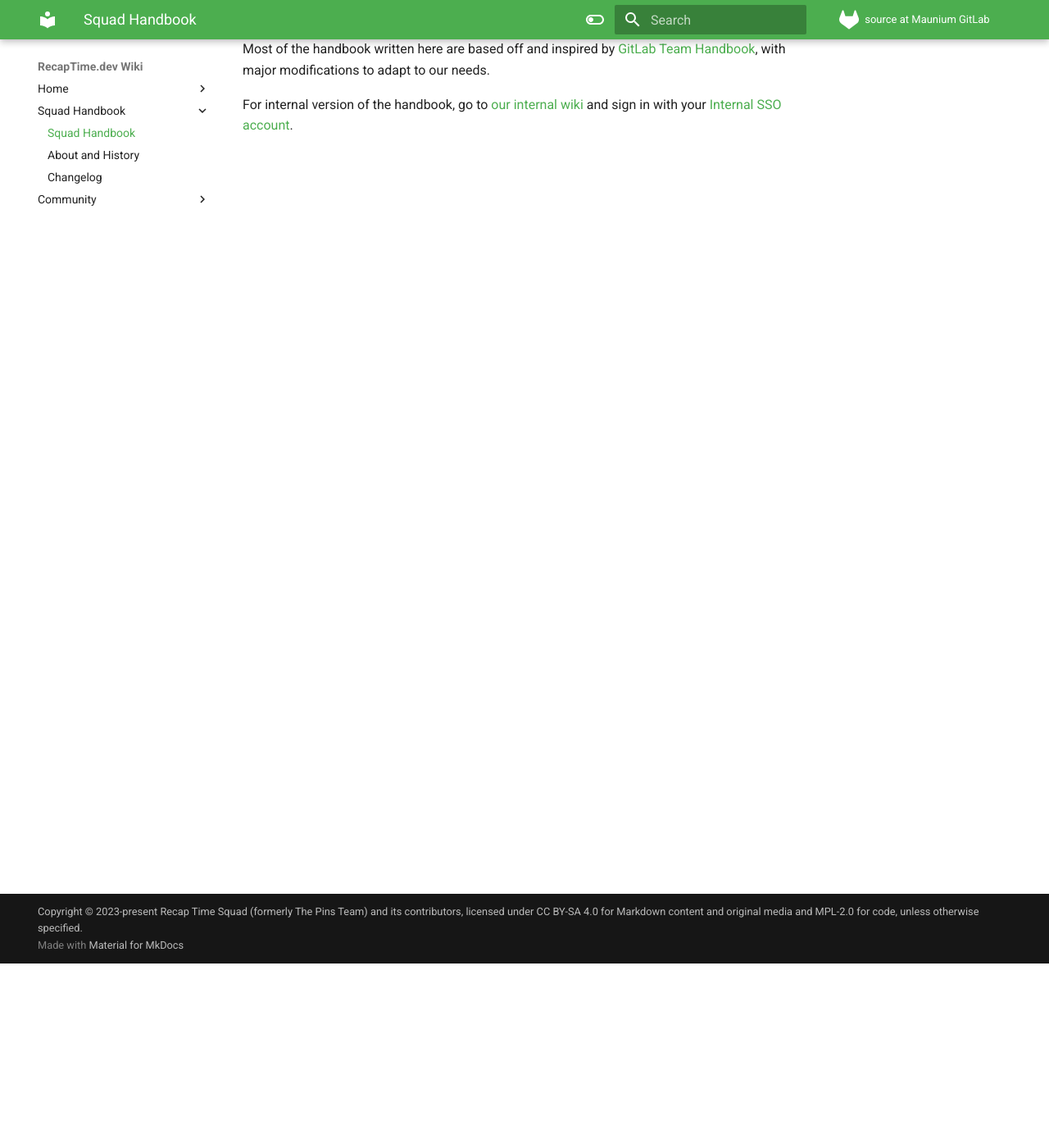
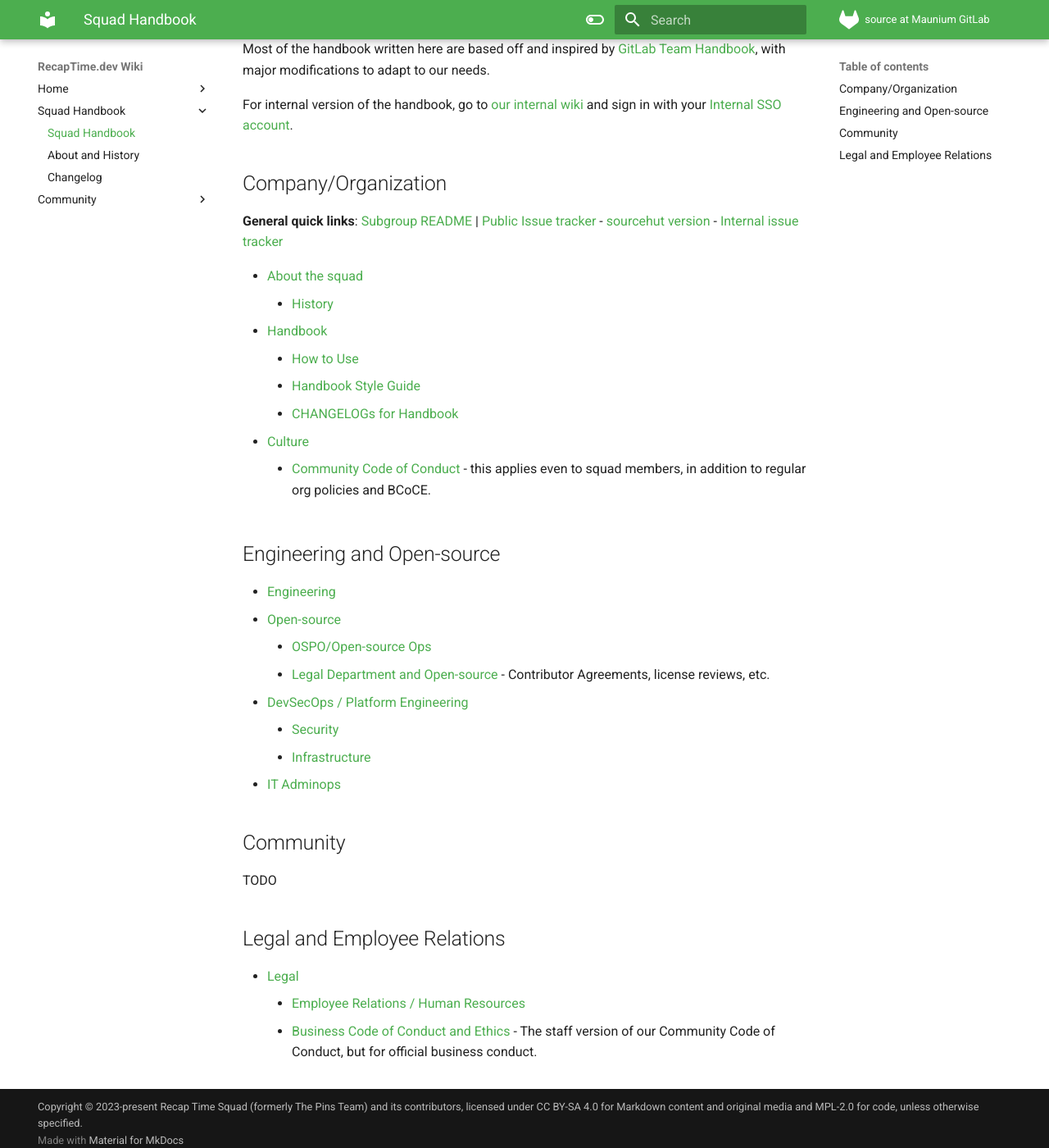
Before and after one commit to recaptime-dev/squad-wiki, an MkDocs documentation site: the page built from content/handbook/index.md, in a window 1280 px wide and 1400 px high, scrolled down 225 px. Shown: the whole window at 82% size. Built offline with MkDocs 1.6.1 and Material for MkDocs 9.7.7, drawn with Linux system fonts in a browser that asks for light colours.

Commit message:
Update handbook homepage
Original-Commit: https://mau.dev/RecapTime/squad/internal-squad-wiki/-/blob/1a8c5b470b65f7dbe30e8ec868acfac967a4e807/handbook.md
Signed-off-by: Andrei Jiroh Halili <ajhalili2006@andreijiroh.eu.org>

```diff
--- a/content/handbook/index.md
+++ b/content/handbook/index.md
@@ -6,3 +6,38 @@ As an open-source organization/company, the handbook is open to the world, and w
 Most of the handbook written here are based off and inspired by [GitLab Team Handbook](https://about.gitlab.com/handbook), with major modifications to adapt to our needs.
 
 For internal version of the handbook, go to [our internal wiki](https://internal.squad.lorebooks.eu.org/handbook) and sign in with your [Internal SSO account](./company/internal-sso.md).
+
+
+## Company/Organization
+
+**General quick links**: [Subgroup README](https://mau.dev/RecapTime/squad/gitlab-profile/blob/main/README.md) | [Public Issue tracker](https://mau.dev/RecapTime/squad/issue-tracker/issues) - [sourcehut version](https://todo.sr.ht/~recaptime-dev/) - [Internal issue tracker](https://recaptime.jetbrains.space)
+
+* [About the squad](/organization.md)
+    * [History](/organization/history.md)
+* [Handbook](/handbook/about.md)
+    * [How to Use](/handbook/handbook-usage.md)
+    * [Handbook Style Guide](/style-guide/handbook.md)
+    * [CHANGELOGs for Handbook](/handbook/changelog.md)
+* [Culture](/organization/culture)
+    * [Community Code of Conduct](/community/code-of-conduct) - this applies even to squad members, in addition to regular org policies and BCoCE.
+
+## Engineering and Open-source
+
+* [Engineering](/handbook/engineering)
+* [Open-source](/handbook/open-source)
+    * [OSPO/Open-source Ops](/handbook/open-source/office)
+    * [Legal Department and Open-source](handbook/legal/open-source) - Contributor Agreements, license reviews, etc.
+* [DevSecOps / Platform Engineering](/handbook/devsecops)
+    * [Security](/handbook/devsecops/security)
+    * [Infrastructure](/handbook/infra)
+* [IT Adminops](/handbook/it-adminops)
+
+## Community
+
+TODO
+
+## Legal and Employee Relations
+
+* [Legal](/handbook/legal)
+    * [Employee Relations / Human Resources](/handbook/employee-relations)
+    * [Business Code of Conduct and Ethics](/handbook/legal/coc) - The staff version of our Community Code of Conduct, but for official business conduct.
```
